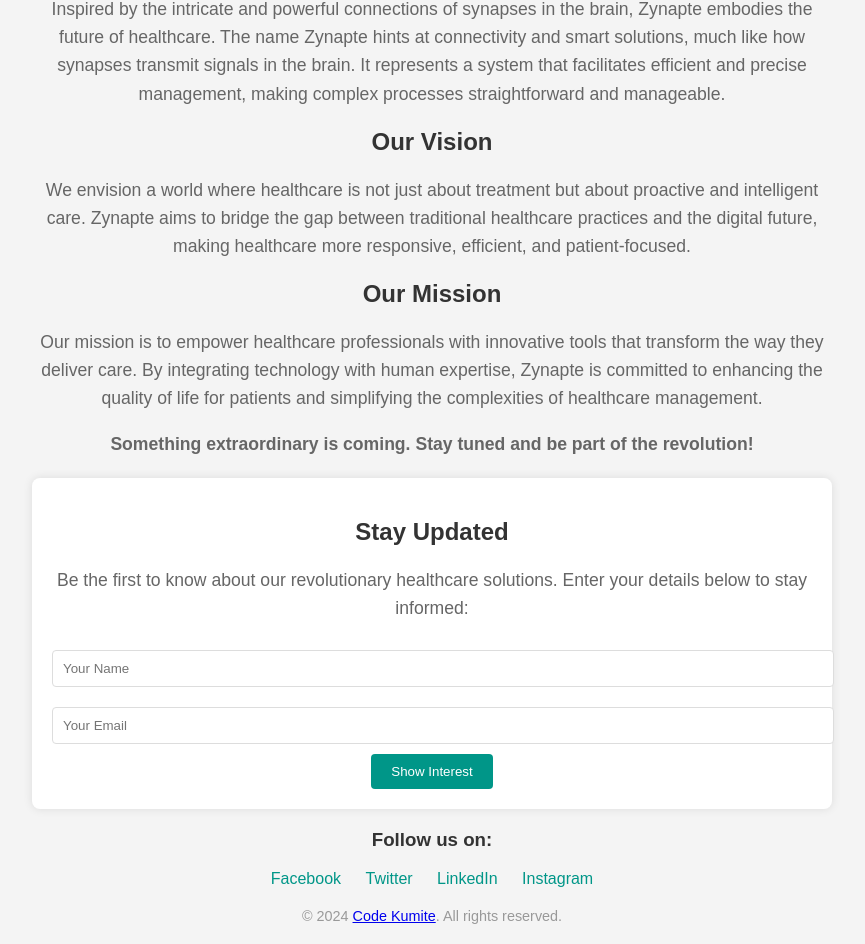
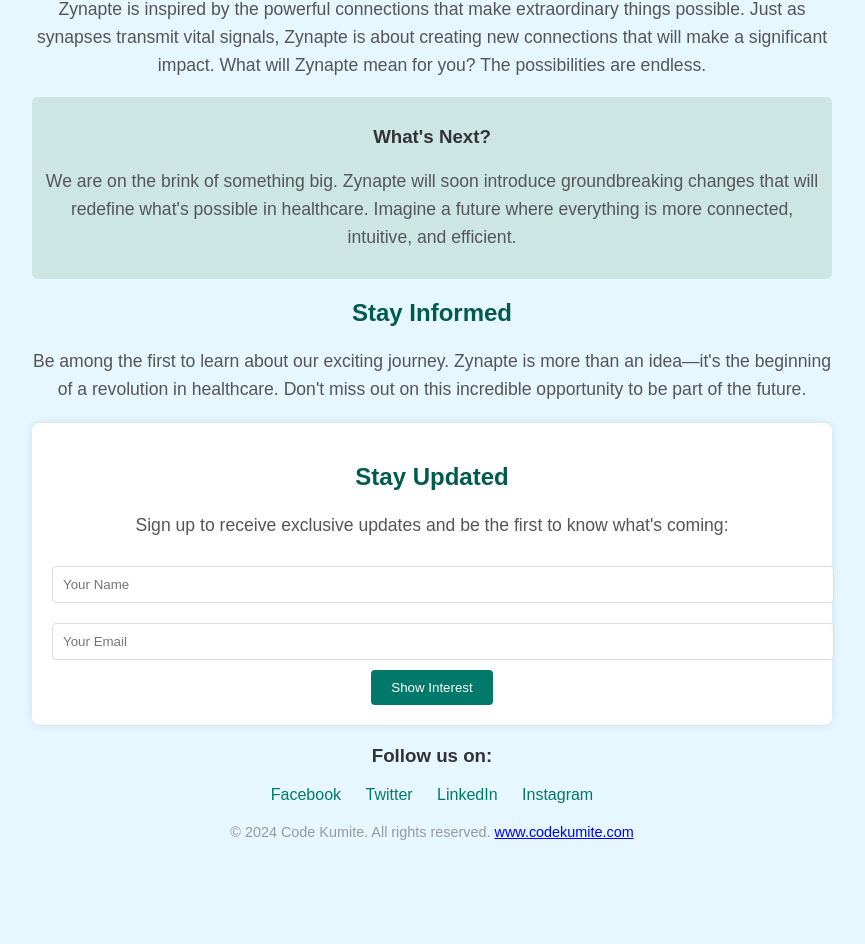
Before and after one commit to zynapte/zynapte.github.io, a plain HTML site: page index.html in a window 1280 px wide. Shown: the part 257-1201 px from the top of the page, without its empty margins (208-1073 px from the left). After the commit the page ends 1117 px from the top, so only its background shows below. Drawn offline with Linux system fonts and the light colour scheme.

Commit message:
Update index.html

```diff
--- a/index.html
+++ b/index.html
@@ -12,15 +12,15 @@
     <meta name="author" content="Zynapte">
 
     <!-- Open Graph Meta Tags for Social Media -->
-    <meta property="og:title" content="Zynapte - Transforming Healthcare">
+    <meta property="og:title" content="Zynapte - A New Era in Healthcare">
     <meta property="og:description" content="Discover Zynapte, a revolutionary innovation in healthcare that's coming soon. Stay tuned for something extraordinary!">
     <meta property="og:image" content="images/logo.png"> <!-- Updated logo path -->
-    <meta property="og:url" content="https://zynapte.com">
+    <meta property="og:url" content="https://zynapte.in">
     <meta property="og:type" content="website">
 
     <!-- Twitter Card Meta Tags -->
     <meta name="twitter:card" content="summary_large_image">
-    <meta name="twitter:title" content="Zynapte - Transforming Healthcare">
+    <meta name="twitter:title" content="Zynapte - A New Era in Healthcare">
     <meta name="twitter:description" content="Discover Zynapte, a revolutionary innovation in healthcare that's coming soon. Stay tuned for something extraordinary!">
     <meta name="twitter:image" content="images/logo.png"> <!-- Updated logo path -->
 
@@ -30,7 +30,7 @@
             "@context": "https://schema.org",
             "@type": "Organization",
             "name": "Zynapte",
-            "url": "https://zynapte.com",
+            "url": "https://zynapte.in",
             "logo": "images/logo.png",
             "description": "Zynapte is an upcoming innovation poised to transform the healthcare industry. Stay tuned for something extraordinary that's set to change the way we think about healthcare!",
             "sameAs": [
@@ -47,7 +47,7 @@
             font-family: Arial, sans-serif;
             margin: 0;
             padding: 0;
-            background-color: #f4f4f4;
+            background-color: #e6f7ff; /* Light blue background */
             color: #333;
         }
 
@@ -59,13 +59,24 @@
         }
 
         h1 {
-            color: #009688;
+            color: #00796b; /* Dark teal color */
+        }
+
+        h2 {
+            color: #005b4f; /* Darker teal for subheadings */
         }
 
         p {
             font-size: 1.1em;
             line-height: 1.6em;
-            color: #666;
+            color: #555; /* Slightly darker text for readability */
+        }
+
+        .highlight {
+            background-color: #cce7e3; /* Light teal highlight for key phrases */
+            padding: 10px;
+            border-radius: 5px;
+            margin: 10px 0;
         }
 
         .form-container {
@@ -87,7 +98,7 @@
 
         button {
             padding: 10px 20px;
-            background-color: #009688;
+            background-color: #00796b; /* Dark teal color */
             color: #fff;
             border: none;
             border-radius: 4px;
@@ -95,7 +106,7 @@
         }
 
         button:hover {
-            background-color: #00796b;
+            background-color: #005b4f; /* Darker teal for hover */
         }
 
         footer {
@@ -110,12 +121,12 @@
 
         .social-media a {
             margin: 0 10px;
-            color: #009688;
+            color: #00796b; /* Dark teal color */
             text-decoration: none;
         }
 
         .social-media a:hover {
-            color: #00796b;
+            color: #005b4f; /* Darker teal for hover */
         }
     </style>
 </head>
@@ -123,17 +134,18 @@
 <body>
     <div class="container">
         <h1>Welcome to Zynapte</h1>
-        <p>Zynapte is on the verge of unveiling a groundbreaking innovation that will redefine the healthcare landscape. We are introducing a smart, connected solution designed to enhance efficiency and elevate patient care to new heights.</p>
+        <p>A new era in healthcare is about to begin. Zynapte is preparing to unveil something that will change how we think about healthcare forever. Stay tuned for an innovation that promises to transform the industry.</p>
         <h2>Our Inspiration</h2>
-        <p>Inspired by the intricate and powerful connections of synapses in the brain, Zynapte embodies the future of healthcare. The name Zynapte hints at connectivity and smart solutions, much like how synapses transmit signals in the brain. It represents a system that facilitates efficient and precise management, making complex processes straightforward and manageable.</p>
-        <h2>Our Vision</h2>
-        <p>We envision a world where healthcare is not just about treatment but about proactive and intelligent care. Zynapte aims to bridge the gap between traditional healthcare practices and the digital future, making healthcare more responsive, efficient, and patient-focused.</p>
-        <h2>Our Mission</h2>
-        <p>Our mission is to empower healthcare professionals with innovative tools that transform the way they deliver care. By integrating technology with human expertise, Zynapte is committed to enhancing the quality of life for patients and simplifying the complexities of healthcare management.</p>
-        <p><strong>Something extraordinary is coming. Stay tuned and be part of the revolution!</strong></p>
+        <p>Zynapte is inspired by the powerful connections that make extraordinary things possible. Just as synapses transmit vital signals, Zynapte is about creating new connections that will make a significant impact. What will Zynapte mean for you? The possibilities are endless.</p>
+        <div class="highlight">
+            <h3>What's Next?</h3>
+            <p>We are on the brink of something big. Zynapte will soon introduce groundbreaking changes that will redefine what's possible in healthcare. Imagine a future where everything is more connected, intuitive, and efficient.</p>
+        </div>
+        <h2>Stay Informed</h2>
+        <p>Be among the first to learn about our exciting journey. Zynapte is more than an idea—it's the beginning of a revolution in healthcare. Don't miss out on this incredible opportunity to be part of the future.</p>
         <div class="form-container">
             <h2>Stay Updated</h2>
-            <p>Be the first to know about our revolutionary healthcare solutions. Enter your details below to stay informed:</p>
+            <p>Sign up to receive exclusive updates and be the first to know what's coming:</p>
             <form>
                 <input type="text" name="name" placeholder="Your Name" required>
                 <input type="email" name="email" placeholder="Your Email" required>
@@ -148,7 +160,7 @@
             <a href="https://www.instagram.com/Zynapte" target="_blank">Instagram</a>
         </div>
         <footer>
-            &copy; 2024 <a href="https://www.codekumite.com" target="_blank">Code Kumite</a>. All rights reserved.
+            &copy; 2024 Code Kumite. All rights reserved. <a href="https://www.codekumite.com" target="_blank">www.codekumite.com</a>
         </footer>
     </div>
 </body>
```
